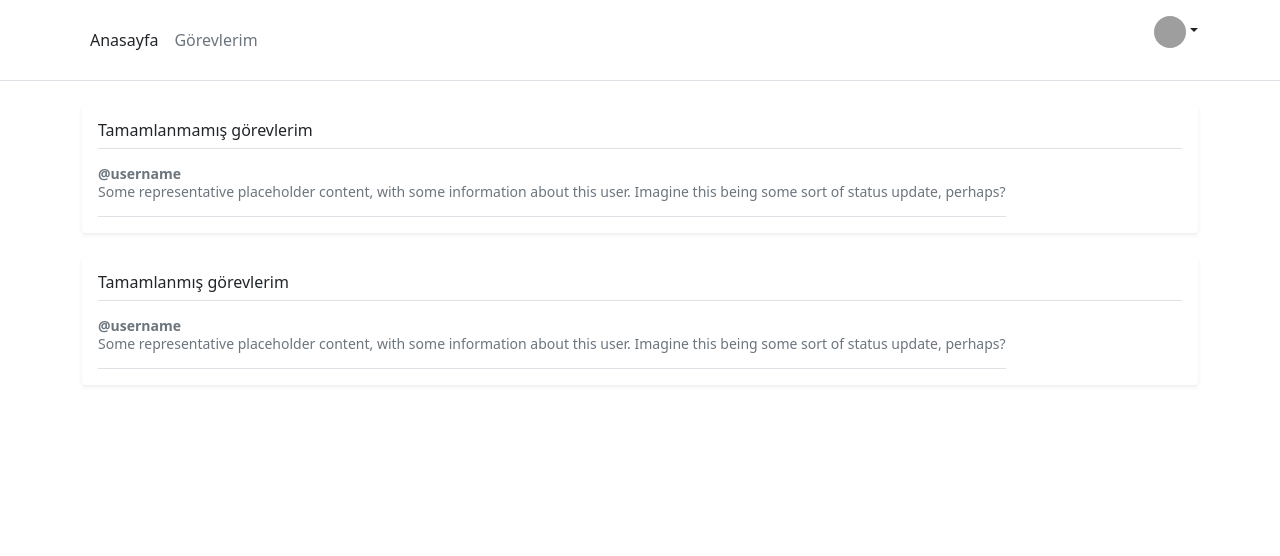
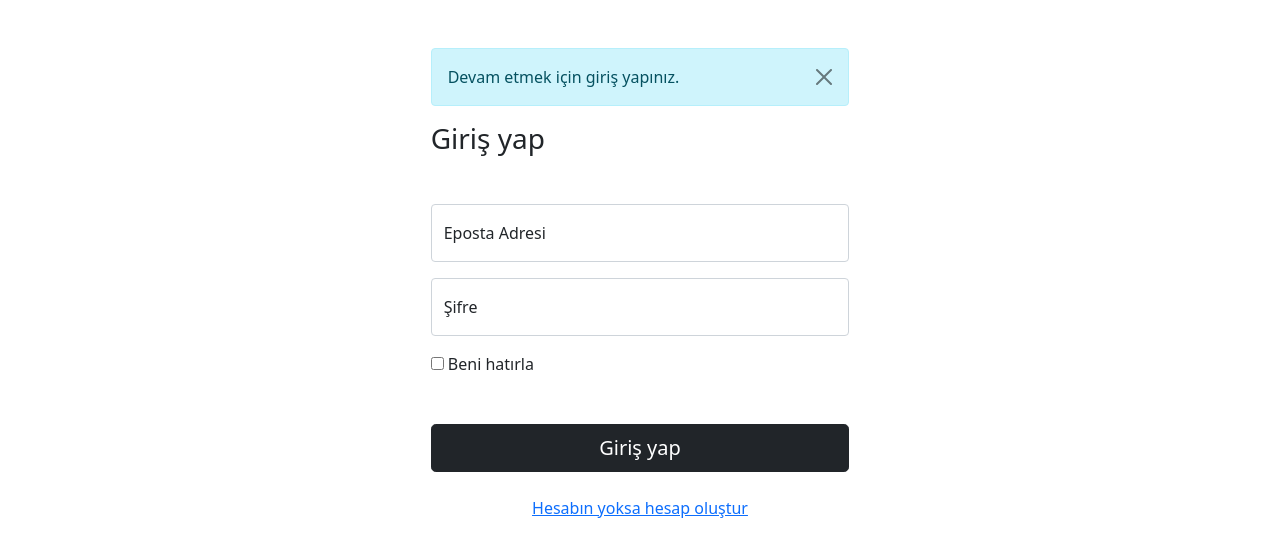
Before and after one commit to hamdiituu/task-manager-with-react, a React (Create React App) app: page / in a window 1280 px wide. Shown: the top 556 px of the page. Built offline with nearby package versions, Linux system fonts and the light colour scheme; grey boxes are pictures that could not be loaded.

Commit message:
app auth add

```diff
--- a/src/pages/Login/Login.jsx
+++ b/src/pages/Login/Login.jsx
@@ -2,14 +2,10 @@ import { Link } from "react-router-dom";
 import { useDispatch, connect } from "react-redux";
 import { login } from "./redux/actions";
 import { Alert } from "../../components";
-import { useEffect } from "react";
+
 function Login(props) {
   const { loginState } = props;
   const dispatch = useDispatch();
-
-  useEffect(() => {
-    console.log(props.loginState);
-  }, [props]);
 
   const handleLoginForm = (e) => {
     e.preventDefault();
--- a/src/router.js
+++ b/src/router.js
@@ -1,10 +1,13 @@
 import { Routes, Route, Outlet } from "react-router-dom";
 import { MainLayout } from "./components";
 import { Home, Register, Login, Tasks, Profile, NotFound } from "./pages";
-
+import { useSelector } from "react-redux";
 function Router() {
+  const { loginStatus } = useSelector((s) => s.login);
   return (
     <Routes>
+      {loginStatus && (
+        <>
           <Route
             element={
               <MainLayout>
@@ -16,9 +19,15 @@ function Router() {
             <Route path={"/tasks"} element={<Tasks />} />
             <Route path={"/profile"} element={<Profile />} />
           </Route>
-      <Route path={"/login"} element={<Login />} />
+          <Route path="*" element={<NotFound />} />
+        </>
+      )}
+      {!loginStatus && (
+        <>
           <Route path={"/register"} element={<Register />} />
-      <Route path="*" element={<NotFound />} />
+          <Route path="*" element={<Login />} />
+        </>
+      )}
     </Routes>
   );
 }
```
Also changed, not shown: src/pages/Tasks/redux/actions.js (added), src/pages/Tasks/redux/reducer.js (added), src/pages/Tasks/redux/types.js (added). Lines whose indentation alone changed are shown as unchanged.
